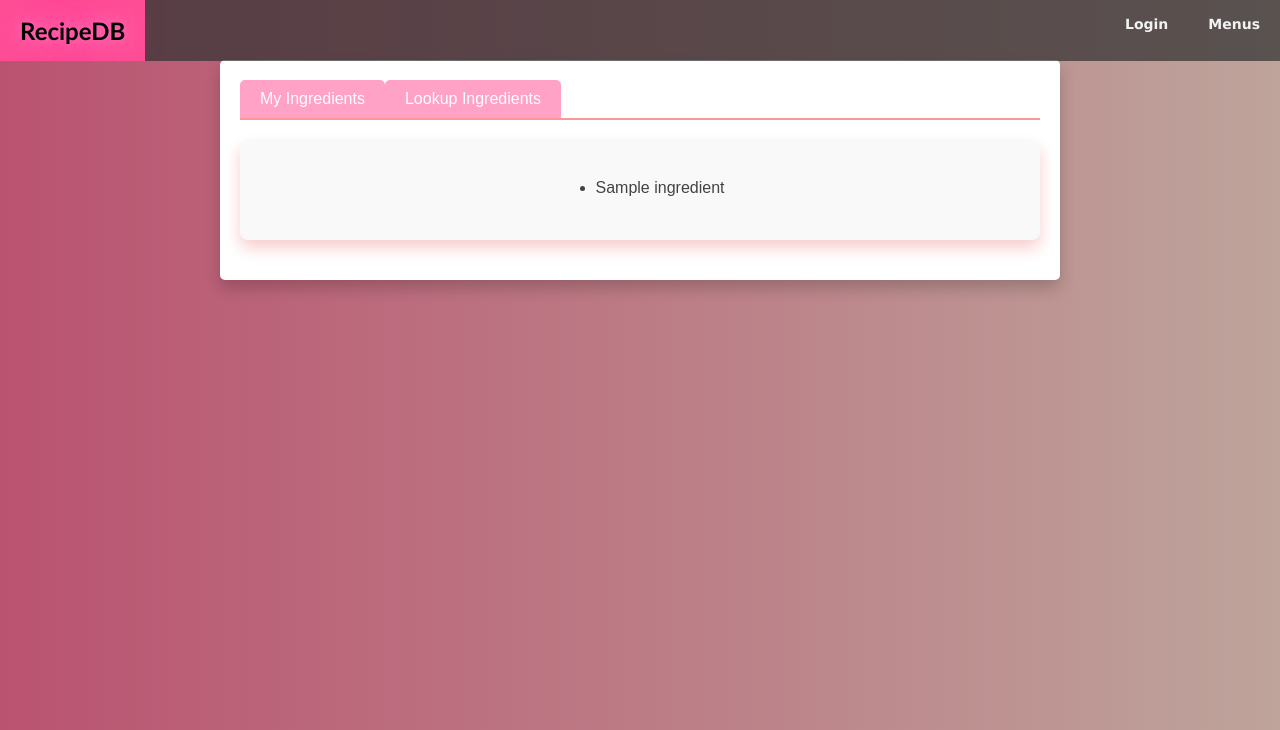
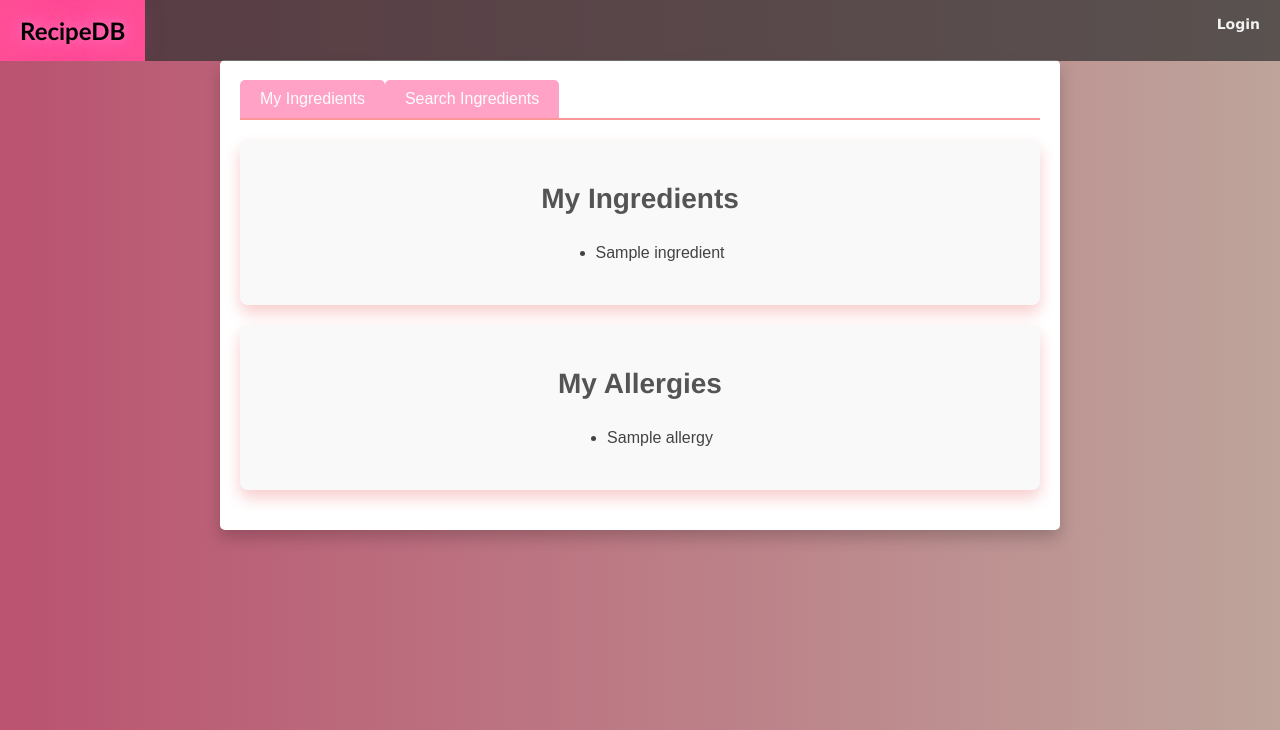
Before and after one commit to JaimeGOTU/recipeDB, a Flask app: template templates/manage_ingredients.html in a window 1280 px wide. Shown: the top 730 px of the page. Run offline with Flask 3, Linux system fonts and the light colour scheme; the template is opened without the code that fills it: most values are stand-ins (such as "Sample title", 1, 10 or a date in 2020); some web fonts are replaced.

Commit message:
Ingredient and Allergy management working except delete functionality

```diff
--- a/templates/manage_ingredients.html
+++ b/templates/manage_ingredients.html
@@ -5,11 +5,25 @@
     <div class="entry-container">
         <div class="tabs">
             <button class="tab-button active" id="myIngredientsButton">My Ingredients</button>
-            <button class="tab-button" id="searchIngredientsButton">Lookup Ingredients</button>
+            <button class="tab-button" id="searchIngredientsButton">Search Ingredients</button>
+        </div>
+
+        <div id="searchIngredients" class="tab-content">
+            <div id="searchRecipeForm" class="box">
+                <form id="searchForm" action="{{ url_for('main.store_ingredients') }}" method="post">
+                    <div class="field">
+                        <label for="search" class="form-label">Lookup Ingredients to Store:</label><br>
+                        <input type="text" id="search" name="search" class="ingredients-field"><br>
+                    </div>
+                    <input type="submit" id="storeIngredientButton" value="Store Ingredient" class="button">
+                    <input type="submit" id="storeAllergyButton" value="Store Allergy" class="button">
+                </form>
+            </div>
         </div>
 
         <div id="myIngredients" class="tab-content active">
             <div class="recipe-card">
+                <h2 class = "recipe-title">My Ingredients</h2>
                 <ul class="recipe-ingredients">
                     {% if myIngredients %}
                         {% for ingredient in myIngredients %}
@@ -22,19 +36,19 @@
             </div>
         </div>
 
-        <div id="searchIngredients" class="tab-content">
-            <div id="searchRecipeForm" class="box">
-                <form id="searchForm" action="{{ url_for('main.store_ingredients') }}" method="post">
-                    <div class="field">
-                        <label for="search" class="form-label">Lookup Ingredients to Store:</label><br>
-                        <input type="text" id="search" name="search" class="ingredients-field"><br>
+        <div id="myAllergies" class="tab-content active">
+            <div class="recipe-card">
+                <h2 class = "recipe-title">My Allergies</h2>
+                <ul class="recipe-ingredients">
+                    {% if myAllergies %}
+                        {% for allergy in myAllergies %}
+                            <li>{{ allergy }}</li>
+                        {% endfor %}
+                    {% else %}
+                        <li>You do not have any allergies!</li>
+                    {% endif %}
+                </ul>
             </div>
-                    <input type="submit" value="Store Ingredient" class="button">
-                </form>
-            </div>
-
-            <div id="searchResults">
-                <!--Placeholder-->
         </div>
     </div>
 </div>
@@ -46,16 +60,17 @@
 
         document.getElementById('myIngredientsButton').addEventListener('click', function() {
         document.getElementById('searchIngredients').style.display = 'none';
-            document.getElementById('myIngredients').style.display = 'block';
-            document.getElementById('myIngredients').style.opacity = 0;
+        document.getElementById('myIngredients').style.display = 'block';  // Change 'visible' to 'block'
         setTimeout(function() {
             document.getElementById('myIngredients').style.opacity = 1;
             location.reload();
         }, 1); // Start the transition 1ms later to ensure it works correctly
     });
 
+
         document.getElementById('searchIngredientsButton').addEventListener('click', function() {
             document.getElementById('myIngredients').style.display = 'none';
+            document.getElementById('myAllergies').style.display = 'none';
             document.getElementById('searchIngredients').style.display = 'block';
             document.getElementById('searchIngredients').style.opacity = 0;
             setTimeout(function() {
@@ -163,21 +178,30 @@
         // If all inputs are valid, gather form data
         var ingName = $('#search').val();
 
+        // Determine which button was clicked
+        var action = event.originalEvent.submitter.id;
+
+        // Determine the endpoint based on the action
+        var endpoint = action === 'storeIngredientButton' ? '/manage_ingredients' : '/manage_allergies';
+
         // Send data to server
         $.ajax({
-            url: '/manage_ingredients',
+            url: endpoint,
             type: 'POST',
             data: { search: ingName },
             success: function(response) {
                 if (response.success) {
+                    if (action === 'storeIngredientButton') {
                         alert('Ingredient added successfully!');
+                    } else if (action === 'storeAllergyButton') {
+                        alert('Allergy added successfully!');
+                    }
                     // Update your page here without reloading
                 }
             }
         });
     });
 
-
     </script>
 
 
--- a/templates/navbar.html
+++ b/templates/navbar.html
@@ -1,7 +1,5 @@
 <div class="topnav" id="myTopnav">
     <a href="/" class="title">RecipeDB</a>
-
-    <a href="/menus" class="{{ 'active' if active_page == 'menus' else '' }}">Menus</a>
 
     <!--Should only display if user is not logged in-->
     {% if not current_user.is_authenticated %}
@@ -15,6 +13,7 @@
     <a href="/saved_recipes" class="recipe-option">Saved Recipes</a>
     <a href="/browse_recipes" class="recipe-option">Browse Recipes</a>
     <a href="/my_recipes" class="recipe-option">My Recipes</a>
+    <a href="/menus" class="{{ 'active' if active_page == 'menus' else '' }}">Menus</a>
     <img class="user-icon" src="{{picture}}" alt="User Image">
     <a href="/profile" class="user-banner"> Let's get cooking, {{name}}!</a>
     {% endif %}
```
Also changed, not shown: controller/main.py (+24 -1 lines). Lines whose indentation alone changed are shown as unchanged.
